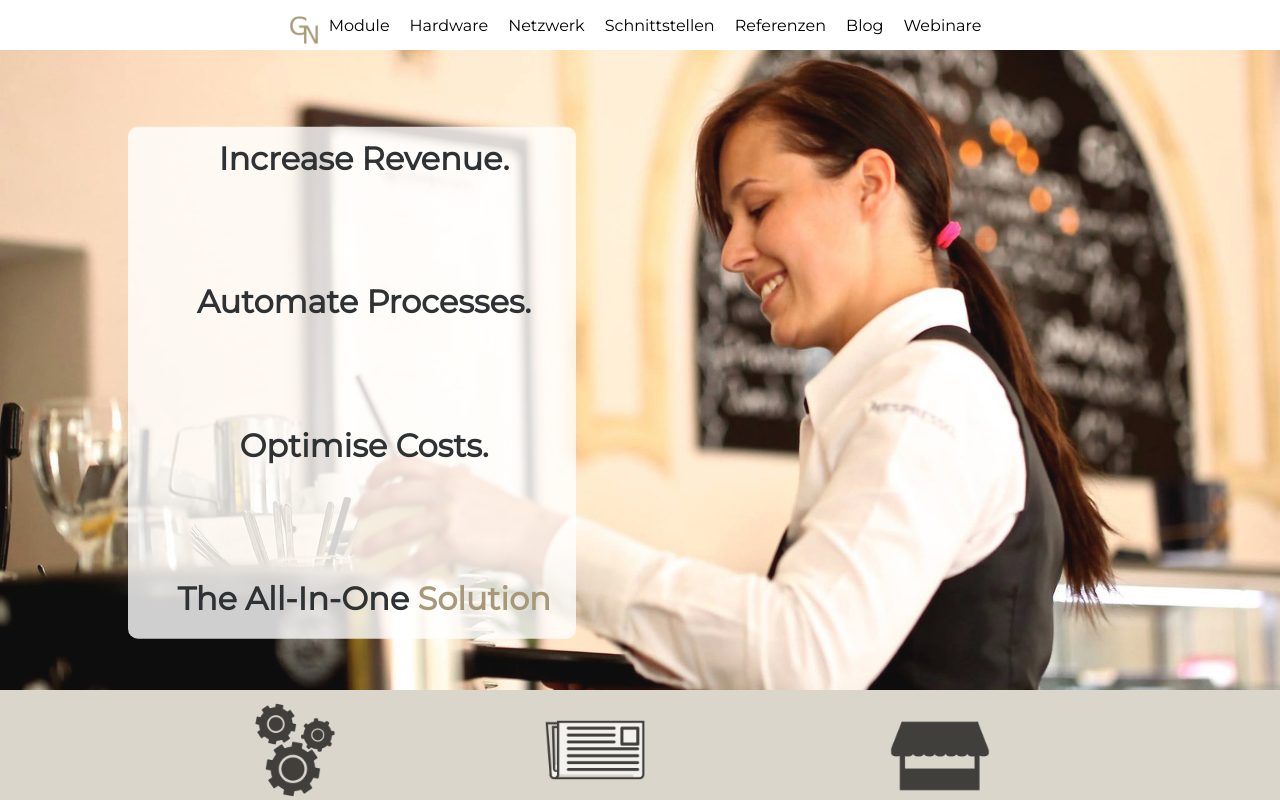
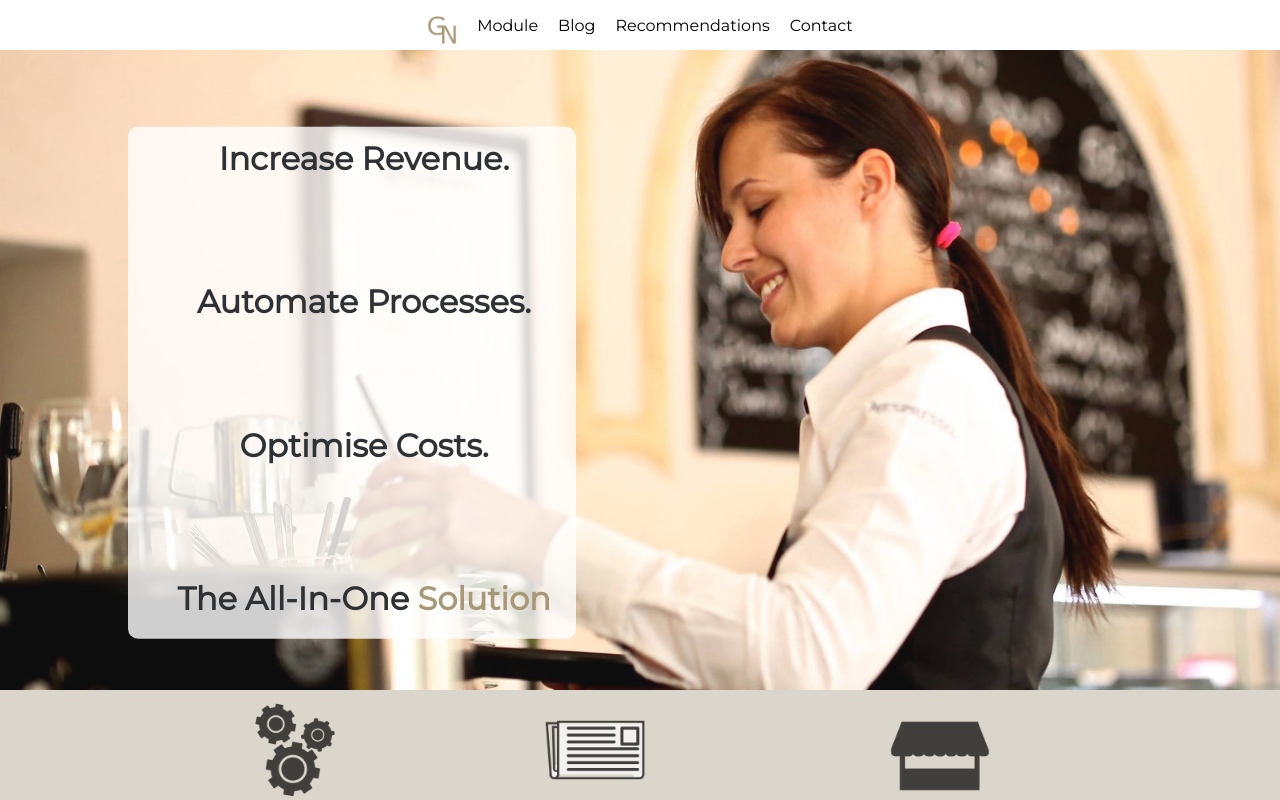
Before and after one commit to VictoriaStudios/gastronauti, a Next.js app: page / in a window 1280 px wide. Shown: the top 800 px of the page. Built offline with nearby package versions, Linux system fonts and the light colour scheme; a web font is replaced by a local one.

Commit message:
Improved navbar, converted all links to scroll actions

```diff
--- a/components/Navbar.js
+++ b/components/Navbar.js
@@ -1,4 +1,3 @@
-import Link from 'next/link'
 import React, { forwardRef } from 'react'
 import styles from '../styles/Navbar.module.css'
 import Image from 'next/image'
@@ -7,25 +6,21 @@ import { scrollTo } from '../utilities/scrollTo'
 const Navbar = (props, ref) => {
   return (
     <nav>
-      {console.log(props)}
       <div className={styles.navWrapper}>
-        <div style={{ position: 'relative', top: '7px' }}>
+        <div className={styles.navElement} onClick={() => scrollTo(ref.heroRef)} style={{ position: 'relative', top: '7px' }}>
           <Image
             src='/logo.png'
             width='30'
             height='30'
           />
         </div>
-        <a className={styles.navElement} onClick={() => scrollTo(ref)}> Module </a>
-        <Link href="/hardware"><a className={styles.navElement}> Hardware </a></Link>
-        <Link href="/netzwerk"><a className={styles.navElement}> Netzwerk </a></Link>
-        <Link href="/schnittstellen"><a className={styles.navElement}> Schnittstellen </a></Link>
-        <Link href="/referenzen"><a className={styles.navElement}> Referenzen </a></Link>
-        <Link href="/blog"><a className={styles.navElement}> Blog </a></Link>
-        <Link href="/webinare"><a className={styles.navElement}> Webinare </a></Link>
+        <a className={styles.navElement} onClick={() => scrollTo(ref.kassenRef)}> Module </a>
+        <a className={styles.navElement} onClick={() => scrollTo(ref.blogRef)}> Blog </a>
+        <a className={styles.navElement} onClick={() => scrollTo(ref.empfehlungsRef)}> Recommendations </a>
+        <a className={styles.navElement} onClick={() => scrollTo(ref.kontaktRef)}> Contact </a>
       </div>
     </nav>
   )
 }
 
-export default forwardRef (Navbar)
+export default forwardRef(Navbar)
--- a/pages/index.js
+++ b/pages/index.js
@@ -12,11 +12,21 @@ import Blog from '../components/Blog'
 
 export default function Home() {
   const introRef = useRef()
+  const heroRef = useRef()
   const kontaktRef = useRef()
   const kassenRef = useRef()
   const gastroRef = useRef()
   const blogRef = useRef()
   const empfehlungsRef = useRef()
+  const ref = {
+    kassenRef:kassenRef,
+    kontaktRef:kontaktRef,
+    gastroRef:gastroRef,
+    blogRef: blogRef,
+    empfehlungsRef:empfehlungsRef,
+    introRef:introRef,
+    heroRef:heroRef,
+  }
 
 
   return (
@@ -26,9 +36,9 @@ export default function Home() {
         <meta name="description" content="Gastronauti is the solution for hotels, restaurants, cafés and diners. We provide accounting, automatic ordering, tax declaration generation and much more." />
         <link rel="icon" href="/favicon.ico" />
       </Head>
-      <Layout ref={kassenRef}>
+      <Layout ref={ref}>
         <main>
-          <Hero scrollRef={introRef} />
+          <Hero ref={heroRef} scrollRef={introRef} />
           <More kassenRef={kassenRef} gastroRef={gastroRef} blogRef={blogRef} />
           <div ref={introRef}>
             <Introduction scrollRef={kontaktRef} />
```
